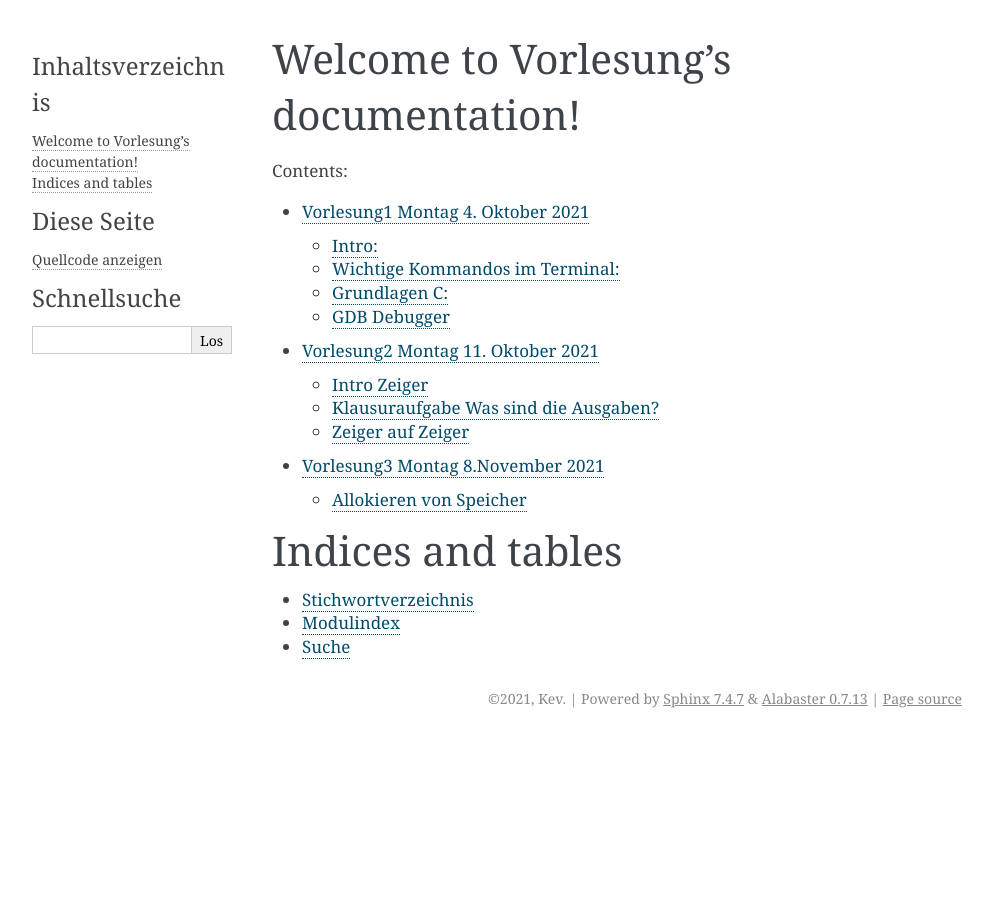
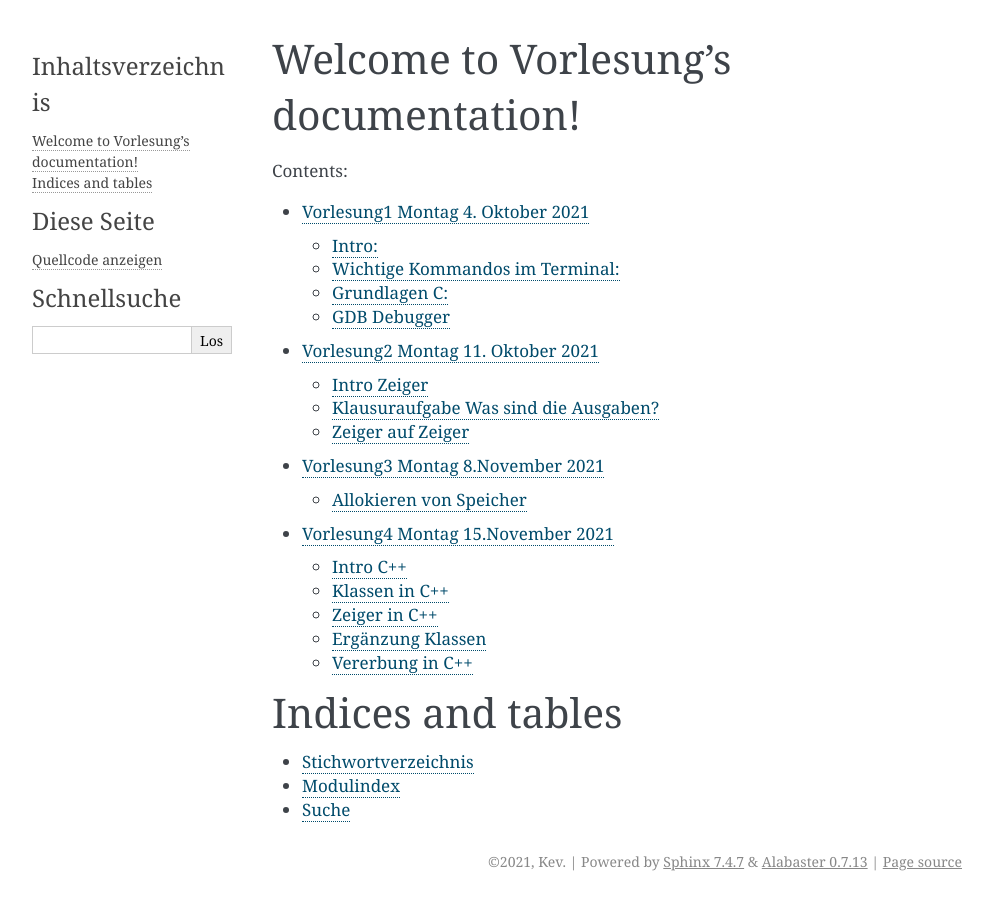
Before and after one commit to GeniusOctopus/ModulCundCPP, a Sphinx documentation site: the page built from source/index.rst, in a window 1280 px wide. Shown: the whole page, without its empty margins (148-1141 px from the left). Built offline with Sphinx 7.4.7, drawn with Linux system fonts in a browser that asks for light colours; some of the changed lines change nothing that is shown.

Commit message:
[ADD] Vorlesung 8 November.

```diff
--- /dev/null
+++ b/source/Vorlesung4.rst
@@ -0,0 +1,215 @@
+Vorlesung4 Montag 15.November 2021
+==================================
+
+Intro C++
+---------
+
+- Unterschied zu C: Dateiendung .cpp
+- Jeder C Code ist auch C++ Code
+- Einbinden von C++ Bibliotheken: #include<iostrem>
+- Kompilieren mit: g++ -o 00_erstes.bin 00_erstes.cpp
+- Erstes C++ Programm:
+
+.. code-block:: C++
+
+	#include<iostream>      // c++ bilbl. iostream
+	#include<string.h>      // v bibl. string
+
+	int main()
+	{
+	        char s[15];
+	        strcpy(s,"Mustermann");
+	                                                                // verwenden einer c-bibl. in c++
+	        std::cout << "Erstes c++ Programm: " << s << std::endl; // c++
+	        return 0;
+	}
+
+- Bibl. iostream ist ein bisschen ein Schreckgespenst
+- Es gibt sehr viele Funktionen
+- Wegen der Polymorphie wurde sie eingeführt
+- cout hat einen Überladungsoperator << TEXT, dann wird das einfach ausgegeben
+- cin für Eingaben
+
+.. code-block:: C++
+
+	// Wenn man nicht immer std:: für den Namespace der Standardbibliothek schreiben möchte
+	using namespace std;
+
+	int main()
+	{
+		cout << "Erste Ausgabe" << endl;
+		...
+	}
+
+- iomanip für Manipulationen:
+
+.. code-block:: C++
+
+	#include<iostream>
+	#include<iomanip>
+
+	// Wenn man nicht immer std:: für den Namespace der Standardbibliothek schreiben möchte
+	using namespace std;
+
+	int main()
+	{
+	        cout << "Erste Ausgabe" << endl;
+	        cout << "Zweite Ausgabe\n";
+
+		int i;
+	        cout << "Geben Sie einen Wert für i an: ";
+	        cin >> i; // gibt man Text ein passiert nichts
+
+		cout << "Der engegebene Wert für i war: " << i << endl;
+
+		// Verwenden von Manipulation
+
+		int i2 = 5;
+	        cout << "Hier für den Wert [" << setw(10) << i2 << "] hier nach dem Wert" << endl; // setw setzt für die Variable eine bestimmte Breite
+	        cout << "Hier für den Wert [" << setw(5) << setfill('0') << i2 << "] hier nach dem Wert" << endl;
+
+		return 0;
+	}
+
+- in C++ ist folgendes möglich: for(int i = 0;i < 10; i++)
+- setiosflags(ios::left); um alles linksbündig auszugeben
+
+.. code-block:: C++
+
+	#include<iostream>
+	#include<iomanip>
+
+	using namespace std;
+
+	int main()
+	{
+	        for(int i=0;i<10;i++)
+	        {
+	                cout << setw(10) << i << " | " << setw(12) << i*i << " | " << setw(15) << i*i*i << " | " << endl;
+	        }
+
+	        for(int i=0;i<10;i++)
+	        {
+	                cout << setiosflags(ios::left) << setw(10) << i << " | " << setw(12) << i*i << " | " << setw(15) << i*i*i << " | " << endl;
+	        }
+
+	        return 0;
+	}
+
+Klassen in C++
+--------------
+
+- statt struct class schreiben, das Handling bleibt gleich (mit Zugriff)
+- Bsp
+
+.. code-block:: C++
+
+	#include<iostream>
+	#include<iomanip>
+
+	using namespace std;
+
+	class student
+	{
+	        // inline Code
+	        private:
+	                int mnr = 0;
+
+	        public:
+	                void setMnr(int mnr)
+	                {
+	                        this->mnr = mnr; // das ist unsauber, in neueren Projekten wäre int _mnr = 0; geschrieben worden und this->_mnr
+	                }
+
+	                int getMnr() { return this->mnr; }
+
+	        protected:
+	};
+
+	int main()
+	{
+	        // Statisch im Speicher
+	        student s1;
+	        s1.setMnr(44444);
+
+	        cout << "Matrikelnummer ist: " << setw(10) << s1.getMnr() << endl;
+
+	        // Dynamische Speicherverwendung
+	        student *s2 = NULL;
+	        s2 = new student; // Speicher allokieren
+
+	        s2->setMnr(53443);
+	        cout << "Matrikelnummer ist hier: " << setw(10) << s2->getMnr() << endl;
+
+	        delete s2; // Speicher freigeben
+	        // Hinweis: jedes malloc brauch ein free, jedes new ein delete!
+
+	        return 0;
+	}
+
+Zeiger in C++
+-------------
+
+- siehe Bsp Code
+- cout hat eine Überladung für strings
+
+Ergänzung Klassen
+-----------------
+
+- Destruktor kann manuell aufgerufen werden, sonst automatisch bei Verlassen der Methode o.ä.
+- Standardkosntruktor muss angegeben werden, falls man weitere einführen möchte
+- Wenn man sauber entwickelt Header Datei, Main Klasse und Code Datei
+- Header Datei .hpp
+- Bsp chicken
+- Kompilieren mit g++ -o chicken.bin prog.cpp chicken.cpp
+- ifndef (wird nur included, wenn es nicht irgendwo anders schon included wird, sonst vom define bis zum nächsen endif übersprungen)
+- Zum Erstellen Makefile
+- linken bedeutet das executable zu erzeugen, das geht nur mit int main()
+- g++ -c um nur zu übersetzen aber nicht zu linken
+- im make file Abhängigkeiten definieren, damit nicht immer alles übersetzt wird, sondern nur wo sich etwas geändert hat
+
+.. code-block:: Makefile
+
+
+	Variablen
+	compiler = /usr/bin/g++
+	deleter = rm -f
+
+	# Bloecke
+	all: chicken.bin
+
+	chicken.bin: chicken.o prog.o
+	        $(compiler) -o chicken.bin chicken.o prog.o
+
+	chicken.o: chicken.hpp chicken.cpp
+	        $(compiler) -c -o chicken.o chicken.cpp
+
+	prog.o: prog.cpp
+	        $(compiler) -c -o prog.o prog.cpp
+
+	clean:
+	        $(deleter) chicken.bin chicken.o prog.o
+
+- chicken.o und prog.o prüfen jeweils ob die angegeben Dateien geändert haben
+
+Vererbung in C++
+----------------
+
+- siehe 10_vererbung.cpp
+- class car : public vehicle Zugriffsmodifizierer der Basisklasse werden übernommen
+- class car : private vehicle Zugriffsmodifizierer der Basisklasse werden alle als private übernommen
+- Ableiten der Klasse:
+
++---------------+---------------+---------------+---------------+
+| Ableiten mit:	| public	| protected	| private	|
++---------------+---------------+---------------+---------------+
+| public	| public	| protected	| private	|
++---------------+---------------+---------------+---------------+
+| protected	| protected	| protected	| private	|
++---------------+---------------+---------------+---------------+
+| private	| private	| private	| private	|
++---------------+---------------+---------------+---------------+
+
+- in C++ ist Mehrfachvererbung möglich
+- Reihenfolge des Aufrufs der Konstruktoren bei Vererbung: erst Basisklasse, dann abgeleitete Klasse
+- Wenn man Variablen "überschreibt", dann werden die nicht wirklich überschrieben. Man kann z.B. über eine get oder set Methode darauf zugreifen
--- a/source/index.rst
+++ b/source/index.rst
@@ -13,6 +13,7 @@ Welcome to Vorlesung's documentation!
    Vorlesung1
    Vorlesung2
    Vorlesung3
+   Vorlesung4
 
 Indices and tables
 ==================
```
Also changed, not shown: 13 other files.
